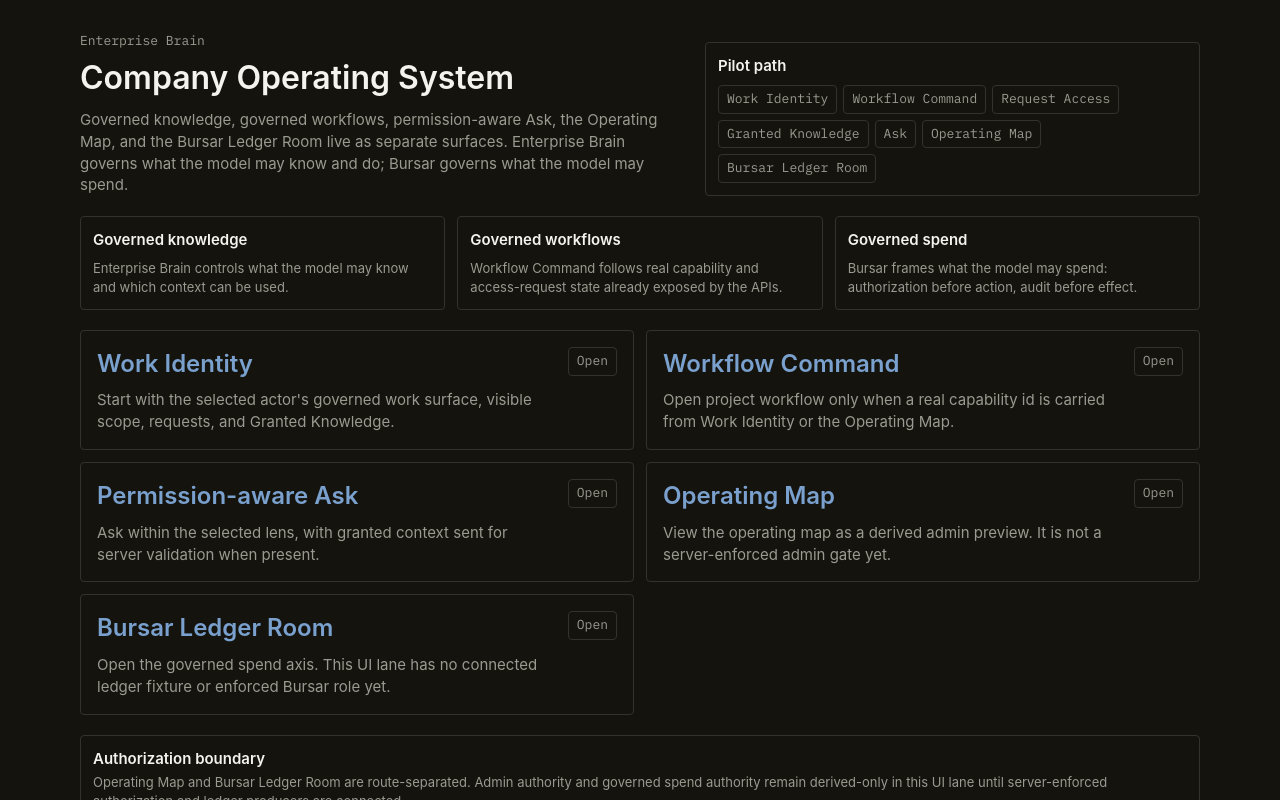
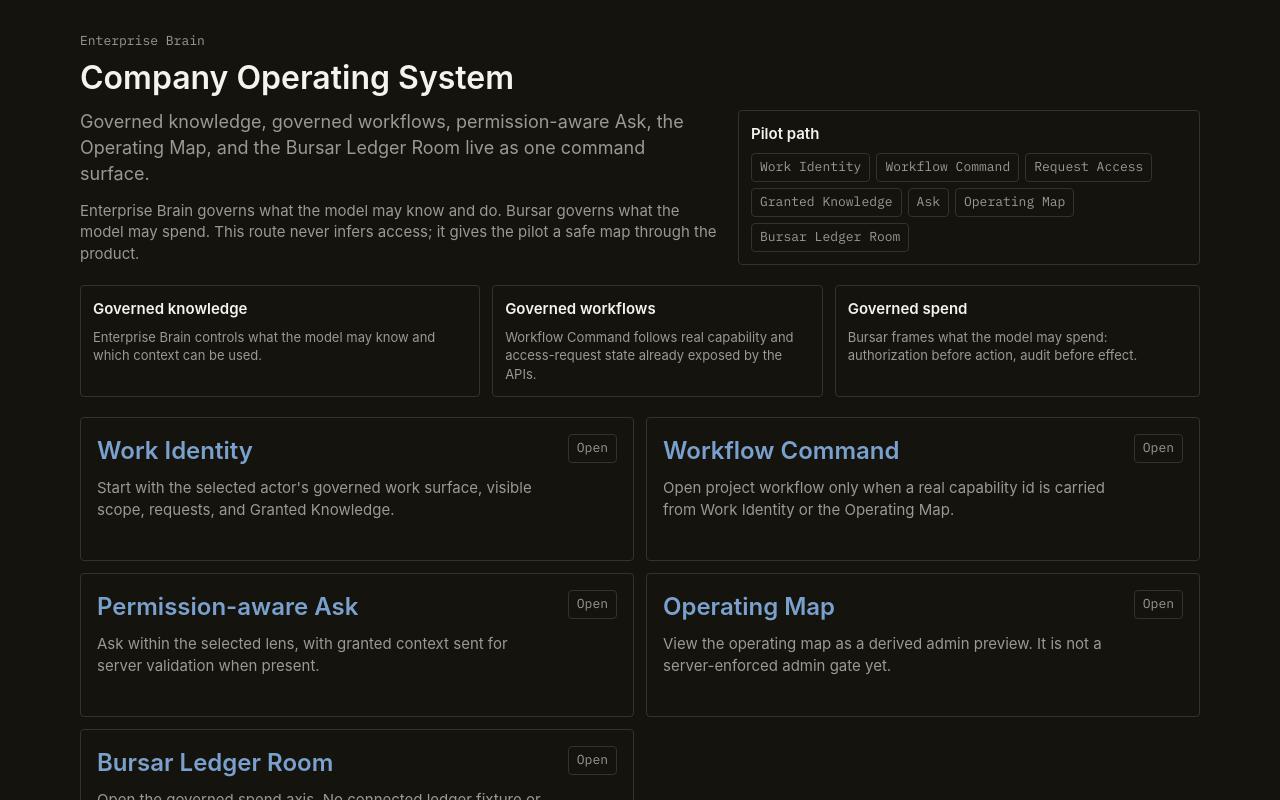
Before and after one commit to princeanozie25-web/enterprise-brain, a Next.js app in the folder console/: page / in a window 1280 px wide. Shown: the top 800 px of the page. Built offline with nearby package versions, Linux system fonts and the light colour scheme; a web font is replaced by a local one.

Commit message:
Add final motion polish across pilot journey

```diff
--- a/console/package.json
+++ b/console/package.json
@@ -12,6 +12,7 @@
     "d3-force": "^3.0.0",
     "d3-selection": "^3.0.0",
     "d3-zoom": "^3.0.0",
+    "framer-motion": "^12.40.0",
     "next": "^15",
     "react": "^19",
     "react-dom": "^19"
--- a/console/src/components/EmployeeDashboard.tsx
+++ b/console/src/components/EmployeeDashboard.tsx
@@ -15,6 +15,7 @@ import type {
   WorkflowItem,
 } from "@/lib/api";
 import { TYPE } from "@/lib/tokens";
+import { MotionAnchor, MotionArticle, MotionSection } from "./MotionPrimitives";
 import { PersonAvatar } from "./PersonAvatar";
 import { Skeleton } from "./Skeleton";
 
@@ -398,14 +399,16 @@ function deriveScopeBadges({
 function Panel({
   action,
   children,
+  delayIndex = 0,
   title,
 }: {
   action?: React.ReactNode;
   children: React.ReactNode;
+  delayIndex?: number;
   title: string;
 }) {
   return (
-    <section className="ap-card rounded p-3" style={dashboardPanelStyle()}>
+    <MotionSection className="ap-card rounded p-3" delayIndex={delayIndex} style={dashboardPanelStyle()}>
       <div className="mb-3 flex items-baseline justify-between gap-3">
         <h2 className="ap-register-chrome" style={{ fontSize: TYPE.scale.sm, fontWeight: 600 }}>
           {title}
@@ -413,7 +416,7 @@ function Panel({
         {action}
       </div>
       {children}
-    </section>
+    </MotionSection>
   );
 }
 
@@ -566,14 +569,14 @@ function buildCommandPods({
 function CommandPods({ pods }: { pods: CommandPodModel[] }) {
   return (
     <section className="mb-4 grid grid-cols-1 gap-3 md:grid-cols-2 xl:grid-cols-4" data-testid="dashboard-command-pods">
-      {pods.map((pod) => (
-        <CommandPod key={`${pod.kind}:${pod.title}`} pod={pod} />
+      {pods.map((pod, index) => (
+        <CommandPod key={`${pod.kind}:${pod.title}`} delayIndex={index} pod={pod} />
       ))}
     </section>
   );
 }
 
-function CommandPod({ pod }: { pod: CommandPodModel }) {
+function CommandPod({ delayIndex, pod }: { delayIndex: number; pod: CommandPodModel }) {
   const isAsk = pod.kind === "ask";
   const content = (
     <>
@@ -614,9 +617,10 @@ function CommandPod({ pod }: { pod: CommandPodModel }) {
   );
 
   return (
-    <a
+    <MotionAnchor
       href={pod.href}
       className="ap-card ap-washable block rounded p-3"
+      delayIndex={delayIndex}
       data-pod-kind={pod.kind}
       data-testid={isAsk ? "dashboard-ask-pod" : `dashboard-pod-${pod.kind}`}
       style={{
@@ -625,7 +629,7 @@ function CommandPod({ pod }: { pod: CommandPodModel }) {
       }}
     >
       {content}
-    </a>
+    </MotionAnchor>
   );
 }
 
@@ -743,10 +747,11 @@ function RoleExperienceSummary({ cards }: { cards: RoleExperienceCard[] }) {
       data-testid="dashboard-role-experience"
       id="dashboard-role-experience"
     >
-      {cards.map((card) => (
-        <div
+      {cards.map((card, index) => (
+        <MotionArticle
           key={`${card.label}:${card.metric}`}
           className="ap-card rounded border p-3"
+          delayIndex={index}
           data-role-tone={card.tone}
           data-testid={`dashboard-role-card-${card.tone}`}
         >
@@ -764,7 +769,7 @@ function RoleExperienceSummary({ cards }: { cards: RoleExperienceCard[] }) {
           <p className="ap-register-evidence ap-soft mt-2" style={{ fontSize: TYPE.scale.xs }}>
             {card.source}
           </p>
-        </div>
+        </MotionArticle>
       ))}
     </div>
   );
@@ -844,7 +849,7 @@ function NotificationCenter({ items }: { items: NotificationItem[] }) {
 
 function WorkflowCommandSubbar({ items }: { items: NotificationItem[] }) {
   return (
-    <section
+    <MotionSection
       className="ap-card mb-4 rounded border p-2"
       data-testid="dashboard-workflow-command"
       style={dashboardPanelStyle()}
@@ -885,15 +890,16 @@ function WorkflowCommandSubbar({ items }: { items: NotificationItem[] }) {
           data-testid="dashboard-workflow-command-menu"
         >
           {items.length === 0 ? (
-            <div className="ap-card rounded border p-3">
+            <MotionArticle className="ap-card rounded border p-3">
               <EmptyLine compact>No command categories are backed by current request, workflow, or grant rows.</EmptyLine>
-            </div>
+            </MotionArticle>
           ) : (
-            items.map((item) => (
-              <a
+            items.map((item, index) => (
+              <MotionAnchor
                 key={`${item.category}:${item.title}:command`}
                 href={item.href}
                 className="ap-washable block rounded border p-3"
+                delayIndex={index}
                 data-testid="dashboard-workflow-command-item"
               >
                 <div className="flex items-start justify-between gap-3">
@@ -913,12 +919,12 @@ function WorkflowCommandSubbar({ items }: { items: NotificationItem[] }) {
                 <p className="ap-register-evidence ap-soft mt-1" style={{ fontSize: TYPE.scale.xs }}>
                   {item.source}
                 </p>
-              </a>
+              </MotionAnchor>
             ))
           )}
         </div>
       </details>
-    </section>
+    </MotionSection>
   );
 }
 
@@ -1296,7 +1302,7 @@ function WorkflowLayerCard({
   title: string;
 }) {
   return (
-    <article className="ap-card rounded border p-3" data-testid={testId}>
+    <MotionArticle className="ap-card rounded border p-3" data-testid={testId}>
       <div className="flex items-start justify-between gap-3">
         <div className="min-w-0">
           <p className="ap-register-chrome" style={{ fontSize: TYPE.scale.sm, fontWeight: 600 }}>
@@ -1309,7 +1315,7 @@ function WorkflowLayerCard({
         <Chip>{metric}</Chip>
       </div>
       {children}
-    </article>
+    </MotionArticle>
   );
 }
 
@@ -1668,7 +1674,7 @@ function GrantedKnowledgeList({
   }
   return (
     <div className="space-y-2" data-testid="dashboard-granted-knowledge" id="dashboard-granted-knowledge">
-      {activeGrants.map((grant) => {
+      {activeGrants.map((grant, index) => {
         const capabilityId = grant.target.capability_id;
         const project = projectById.get(capabilityId);
         const title = project?.label.replace(/^Capability:\s*/i, "") ?? capabilityId;
@@ -1676,9 +1682,10 @@ function GrantedKnowledgeList({
           grant.grant_id,
         )}&cap=${encodeURIComponent(capabilityId)}`;
         return (
-          <article
+          <MotionArticle
             key={grant.grant_id}
-            className="ap-card rounded border p-3 transition-transform duration-200 hover:-translate-y-px"
+            className="ap-card rounded border p-3"
+            delayIndex={index}
             data-testid="dashboard-granted-knowledge-card"
             style={dashboardPanelStyle()}
           >
@@ -1706,7 +1713,7 @@ function GrantedKnowledgeList({
             >
               Open in Ask
             </a>
-          </article>
+          </MotionArticle>
         );
       })}
     </div>
@@ -1722,8 +1729,8 @@ function ScopePosture({ badges }: { badges: ScopeBadge[] }) {
         enforced.
       </p>
       <div className="mt-3 grid grid-cols-1 gap-2 md:grid-cols-2">
-        {badges.map((badge) => (
-          <div key={`${badge.label}:${badge.detail}`} className="ap-card rounded p-2">
+        {badges.map((badge, index) => (
+          <MotionArticle key={`${badge.label}:${badge.detail}`} className="ap-card rounded p-2" delayIndex={index}>
             <div className="flex items-start justify-between gap-2">
               <p className="ap-register-chrome" style={{ fontSize: TYPE.scale.xs, fontWeight: 600 }}>
                 {badge.label}
@@ -1735,7 +1742,7 @@ function ScopePosture({ badges }: { badges: ScopeBadge[] }) {
             <p className="ap-soft mt-1" style={{ fontSize: TYPE.scale.xs }}>
               {badge.detail}
             </p>
-          </div>
+          </MotionArticle>
         ))}
       </div>
       <div className="ap-card mt-3 rounded p-2">
@@ -1765,13 +1772,14 @@ function ProjectsList({
   }
   return (
     <div className="grid grid-cols-1 gap-2 md:grid-cols-2" data-testid="dashboard-projects">
-      {projects.map((project) => {
+      {projects.map((project, index) => {
         const graphProject = projectById.get(project.capability_id);
         return (
-          <a
+          <MotionAnchor
             key={project.capability_id}
             href={`/project?cap=${encodeURIComponent(project.capability_id)}&as=${encodeURIComponent(actor)}`}
             className="ap-card ap-washable rounded p-3"
+            delayIndex={index}
             data-testid="dashboard-project"
           >
             <div className="flex items-start justify-between gap-2">
@@ -1797,7 +1805,7 @@ function ProjectsList({
                   .join(" / ")}
               </p>
             )}
-          </a>
+          </MotionAnchor>
         );
       })}
     </div>
@@ -1813,10 +1821,15 @@ function WorkflowSummary({ actor, items }: { actor: string; items: WorkflowItem[
   for (const item of items) grouped.get(workflowGroup(item.status))?.push(item);
   return (
     <div className="grid grid-cols-1 gap-2 lg:grid-cols-5" data-testid="dashboard-workflow" id="dashboard-workflow">
-      {WORKFLOW_GROUPS.map((group) => {
+      {WORKFLOW_GROUPS.map((group, groupIndex) => {
         const groupItems = grouped.get(group.label) ?? [];
         return (
-          <div key={group.label} className="ap-card rounded p-2" data-testid="dashboard-workflow-group">
+          <MotionArticle
+            key={group.label}
+            className="ap-card rounded p-2"
+            delayIndex={groupIndex}
+            data-testid="dashboard-workflow-group"
+          >
             <div className="mb-2 flex items-center justify-between gap-2">
               <span className="ap-register-chrome" style={{ fontSize: TYPE.scale.xs, fontWeight: 600 }}>
                 {group.label}
@@ -1826,11 +1839,12 @@ function WorkflowSummary({ actor, items }: { actor: string; items: WorkflowItem[
               </span>
             </div>
             <div className="space-y-1.5">
-              {groupItems.slice(0, 3).map((item) => (
-                <a
+              {groupItems.slice(0, 3).map((item, itemIndex) => (
+                <MotionAnchor
                   key={item.item_id}
                   href={`/project?cap=${encodeURIComponent(item.capability_id)}&as=${encodeURIComponent(actor)}`}
                   className="ap-washable block rounded px-2 py-1"
+                  delayIndex={itemIndex}
                   data-testid="dashboard-workflow-item"
                 >
                   <span className="ap-register-chrome block truncate" style={{ fontSize: TYPE.scale.xs }}>
@@ -1839,11 +1853,11 @@ function WorkflowSummary({ actor, items }: { actor: string; items: WorkflowItem[
                   <span className="ap-register-evidence ap-soft block truncate" style={{ fontSize: TYPE.scale.xs }}>
                     {item.status}
                   </span>
-                </a>
+                </MotionAnchor>
               ))}
               {groupItems.length === 0 && <EmptyLine compact>Empty</EmptyLine>}
             </div>
-          </div>
+          </MotionArticle>
         );
       })}
     </div>
@@ -1856,15 +1870,15 @@ function AgentsList({ agents }: { agents: NonNullable<NodeSummary["agents_owned"
   }
   return (
     <div className="space-y-2" data-testid="dashboard-agents">
-      {agents.map((agent) => (
-        <div key={agent.id} className="ap-card rounded p-2" data-testid="dashboard-agent">
+      {agents.map((agent, index) => (
+        <MotionArticle key={agent.id} className="ap-card rounded p-2" delayIndex={index} data-testid="dashboard-agent">
           <p className="ap-register-chrome" style={{ fontSize: TYPE.scale.sm, fontWeight: 600 }}>
             {agent.name}
           </p>
           <p className="ap-register-evidence ap-soft mt-1" style={{ fontSize: TYPE.scale.xs }}>
             {agent.id}
           </p>
-        </div>
+        </MotionArticle>
       ))}
     </div>
   );
@@ -1905,14 +1919,15 @@ function RequestsList({
       )}
       {grants.length > 0 && (
         <div className="grid grid-cols-1 gap-2">
-          {grants.map((grant) => {
+          {grants.map((grant, index) => {
             const project = projectById.get(grant.target.capability_id);
             const canRevoke = grant.approver_id === actor && grant.status === "active";
             const isRevoking = revokingGrantId === grant.grant_id;
             return (
-              <div
+              <MotionArticle
                 key={grant.grant_id}
                 className="ap-card rounded p-2"
+                delayIndex={index}
                 data-testid="dashboard-grant"
               >
                 <div className="flex items-start justify-between gap-2">
@@ -1948,15 +1963,20 @@ function RequestsList({
                     {isRevoking ? "Revoking" : "Revoke"}
                   </button>
                 )}
-              </div>
+              </MotionArticle>
             );
           })}
         </div>
       )}
-      {rows.map(({ label, request }) => {
+      {rows.map(({ label, request }, index) => {
         const project = projectById.get(request.target.capability_id);
         return (
-          <div key={`${label}:${request.request_id}`} className="ap-card rounded p-2" data-testid="dashboard-request">
+          <MotionArticle
+            key={`${label}:${request.request_id}`}
+            className="ap-card rounded p-2"
+            delayIndex={index}
+            data-testid="dashboard-request"
+          >
             <div className="flex items-start justify-between gap-2">
               <div className="min-w-0">
                 <p className="ap-register-chrome truncate" style={{ fontSize: TYPE.scale.sm, fontWeight: 600 }}>
@@ -1973,7 +1993,7 @@ function RequestsList({
               <Chip mono>requester {request.requester_id}</Chip>
               <Chip mono>approver {request.approver_id}</Chip>
             </div>
-          </div>
+          </MotionArticle>
         );
       })}
     </div>
--- /dev/null
+++ b/console/src/components/MotionPrimitives.tsx
@@ -0,0 +1,122 @@
+"use client";
+
+import { motion, useReducedMotion, type HTMLMotionProps, type Transition } from "framer-motion";
+import { MOTION } from "@/lib/tokens";
+
+type MotionChromeProps = {
+  delayIndex?: number;
+};
+
+function motionTransition(shouldReduce: boolean, delayIndex = 0): Transition {
+  return {
+    delay: shouldReduce ? 0 : delayIndex * MOTION.framerStagger,
+    duration: shouldReduce ? 0 : MOTION.framerView,
+    ease: [...MOTION.framerEase],
+  };
+}
+
+function hoverState(shouldReduce: boolean) {
+  return { y: shouldReduce ? 0 : MOTION.framerHoverY };
+}
+
+function tapState(shouldReduce: boolean) {
+  return { scale: shouldReduce ? 1 : MOTION.framerTapScale };
+}
+
+function initialState() {
+  return { opacity: 0, y: MOTION.framerEnterY };
+}
+
+export function MotionPanel({
+  delayIndex = 0,
+  ...props
+}: HTMLMotionProps<"div"> & MotionChromeProps) {
+  const shouldReduce = useReducedMotion() ?? false;
+  return (
+    <motion.div
+      initial={initialState()}
+      animate={{ opacity: 1, y: 0 }}
+      transition={motionTransition(shouldReduce, delayIndex)}
+      {...props}
+    />
+  );
+}
+
+export function MotionCard({
+  delayIndex = 0,
+  ...props
+}: HTMLMotionProps<"div"> & MotionChromeProps) {
+  const shouldReduce = useReducedMotion() ?? false;
+  return (
+    <motion.div
+      initial={initialState()}
+      animate={{ opacity: 1, y: 0 }}
+      whileHover={hoverState(shouldReduce)}
+      whileTap={tapState(shouldReduce)}
+      transition={motionTransition(shouldReduce, delayIndex)}
+      {...props}
+    />
+  );
+}
+
+export function MotionAnchor({
+  delayIndex = 0,
+  ...props
+}: HTMLMotionProps<"a"> & MotionChromeProps) {
+  const shouldReduce = useReducedMotion() ?? false;
+  return (
+    <motion.a
+      initial={initialState()}
+      animate={{ opacity: 1, y: 0 }}
+      whileHover={hoverState(shouldReduce)}
+      whileTap={tapState(shouldReduce)}
+      transition={motionTransition(shouldReduce, delayIndex)}
+      {...props}
+    />
+  );
+}
+
+export function MotionArticle({
+  delayIndex = 0,
+  ...props
+}: HTMLMotionProps<"article"> & MotionChromeProps) {
+  const shouldReduce = useReducedMotion() ?? false;
+  return (
+    <motion.article
+      initial={initialState()}
+      animate={{ opacity: 1, y: 0 }}
+      transition={motionTransition(shouldReduce, delayIndex)}
+      {...props}
+    />
+  );
+}
+
+export function MotionSection({
+  delayIndex = 0,
+  ...props
+}: HTMLMotionProps<"section"> & MotionChromeProps) {
+  const shouldReduce = useReducedMotion() ?? false;
+  return (
+    <motion.section
+      initial={initialState()}
+      animate={{ opacity: 1, y: 0 }}
+      transition={motionTransition(shouldReduce, delayIndex)}
+      {...props}
+    />
+  );
+}
+
+export function MotionAside({
+  delayIndex = 0,
+  ...props
+}: HTMLMotionProps<"aside"> & MotionChromeProps) {
+  const shouldReduce = useReducedMotion() ?? false;
+  return (
+    <motion.aside
+      initial={initialState()}
+      animate={{ opacity: 1, y: 0 }}
+      transition={motionTransition(shouldReduce, delayIndex)}
+      {...props}
+    />
+  );
+}
--- a/console/src/components/ProductHome.tsx
+++ b/console/src/components/ProductHome.tsx
@@ -1,4 +1,5 @@
 import { TYPE } from "@/lib/tokens";
+import { MotionAnchor, MotionArticle, MotionPanel, MotionSection } from "./MotionPrimitives";
 
 const DESTINATIONS = [
   {
@@ -26,7 +27,7 @@ const DESTINATIONS = [
     testid: "root-link-admin-graph",
   },
   {
-    detail: "Open the governed spend axis. This UI lane has no connected ledger fixture or enforced Bursar role yet.",
+    detail: "Open the governed spend axis. No connected ledger fixture or enforced Bursar role exists in this UI lane yet.",
     href: "/admin/bursar",
     label: "Bursar Ledger Room",
     testid: "root-link-admin-bursar",
@@ -60,9 +61,12 @@ const DEMO_FLOW = [
 
 export function ProductHome() {
   return (
-    <main className="mx-auto flex min-h-screen max-w-6xl flex-col justify-center gap-5 px-4 py-8" data-testid="root-home">
-      <header className="grid gap-5 lg:grid-cols-[1.1fr_0.9fr] lg:items-end">
-        <div className="max-w-3xl">
+    <main
+      className="mx-auto flex min-h-[100dvh] max-w-6xl flex-col justify-center gap-5 px-4 py-8"
+      data-testid="root-home"
+    >
+      <header className="grid gap-5 lg:grid-cols-[1.16fr_0.84fr] lg:items-end">
+        <MotionPanel className="max-w-3xl">
           <p className="ap-register-evidence ap-soft" style={{ fontSize: TYPE.scale.xs }}>
             Enterprise Brain
           </p>
@@ -72,13 +76,17 @@ export function ProductHome() {
           >
             Company Operating System
           </h1>
-        <p className="ap-soft mt-3" style={{ fontSize: TYPE.scale.sm, lineHeight: TYPE.line.body }}>
+          <p className="ap-soft mt-3" style={{ fontSize: TYPE.scale.md, lineHeight: TYPE.line.body }}>
             Governed knowledge, governed workflows, permission-aware Ask, the Operating Map, and
-          the Bursar Ledger Room live as separate surfaces. Enterprise Brain governs what the
-          model may know and do; Bursar governs what the model may spend.
+            the Bursar Ledger Room live as one command surface.
           </p>
-        </div>
-        <div className="ap-card rounded p-3" data-testid="root-demo-flow">
+          <p className="ap-soft mt-3 max-w-2xl" style={{ fontSize: TYPE.scale.sm, lineHeight: TYPE.line.body }}>
+            Enterprise Brain governs what the model may know and do. Bursar governs what the model
+            may spend. This route never infers access; it gives the pilot a safe map through the
+            product.
+          </p>
+        </MotionPanel>
+        <MotionPanel className="ap-card rounded p-3" data-testid="root-demo-flow" delayIndex={1}>
           <p className="ap-register-chrome" style={{ fontSize: TYPE.scale.sm, fontWeight: 600 }}>
             Pilot path
           </p>
@@ -93,29 +101,30 @@ export function ProductHome() {
               </span>
             ))}
           </div>
-        </div>
+        </MotionPanel>
       </header>
 
-      <section className="grid grid-cols-1 gap-3 md:grid-cols-3" aria-label="Product doctrine">
-        {PRINCIPLES.map((principle) => (
-          <article key={principle.label} className="ap-card rounded p-3">
+      <MotionSection className="grid grid-cols-1 gap-3 md:grid-cols-[1.15fr_0.95fr_1.05fr]" aria-label="Product doctrine" delayIndex={2}>
+        {PRINCIPLES.map((principle, index) => (
+          <MotionArticle key={principle.label} className="ap-card rounded p-3" delayIndex={2 + index}>
             <h2 className="ap-register-chrome" style={{ fontSize: TYPE.scale.sm, fontWeight: 600 }}>
               {principle.label}
             </h2>
             <p className="ap-soft mt-2" style={{ fontSize: TYPE.scale.xs, lineHeight: TYPE.line.body }}>
               {principle.text}
             </p>
-          </article>
+          </MotionArticle>
         ))}
-      </section>
+      </MotionSection>
 
       <section className="grid grid-cols-1 gap-3 md:grid-cols-2" aria-label="Product routes">
-        {DESTINATIONS.map((destination) => (
-          <a
+        {DESTINATIONS.map((destination, index) => (
+          <MotionAnchor
             key={destination.href}
             href={destination.href}
-            className="ap-card ap-washable block rounded p-4"
+            className="ap-card ap-washable block min-h-36 rounded p-4"
             data-testid={destination.testid}
+            delayIndex={index + 5}
           >
             <div className="flex items-start justify-between gap-3">
               <div>
@@ -134,11 +143,11 @@ export function ProductHome() {
                 Open
               </span>
             </div>
-          </a>
+          </MotionAnchor>
         ))}
       </section>
 
-      <section className="ap-card rounded p-3" data-testid="root-admin-note">
+      <MotionSection className="ap-card rounded p-3" data-testid="root-admin-note" delayIndex={10}>
         <p className="ap-register-chrome" style={{ fontSize: TYPE.scale.sm, fontWeight: 600 }}>
           Authorization boundary
         </p>
@@ -147,7 +156,7 @@ export function ProductHome() {
           spend authority remain derived-only in this UI lane until server-enforced authorization
           and ledger producers are connected.
         </p>
-      </section>
+      </MotionSection>
     </main>
   );
 }
```
Also changed, not shown: console/src/components/BursarSurface.tsx (+34 -13 lines), console/src/components/Console.tsx (+11 -10 lines), console/src/components/GraphRoom.tsx (+9 -8 lines), console/src/components/ProjectSurface.tsx (+11 -10 lines), console/src/components/WorkflowView.tsx (+9 -7 lines), console/src/lib/tokens.ts (+8 -0 lines), 1 other file (tests, documents, lock files or other folders). Lines whose indentation alone changed are shown as unchanged.
